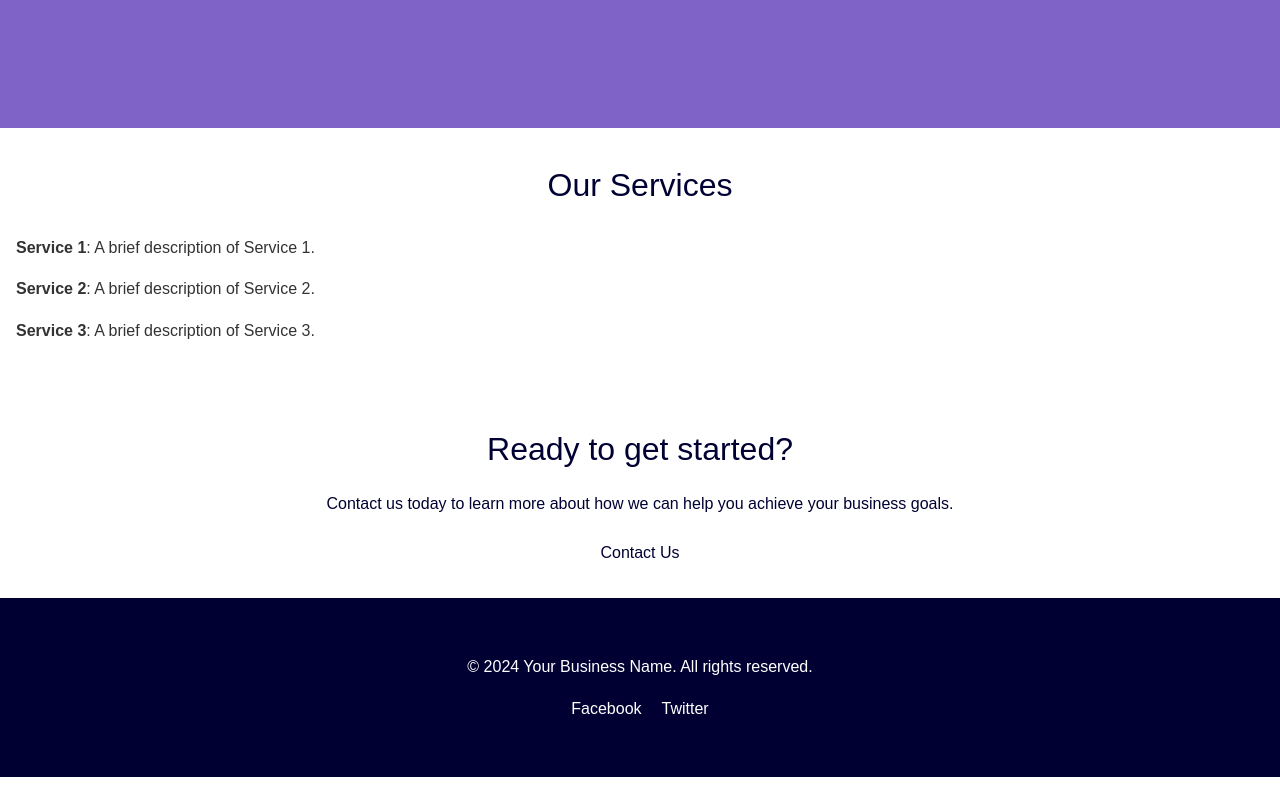
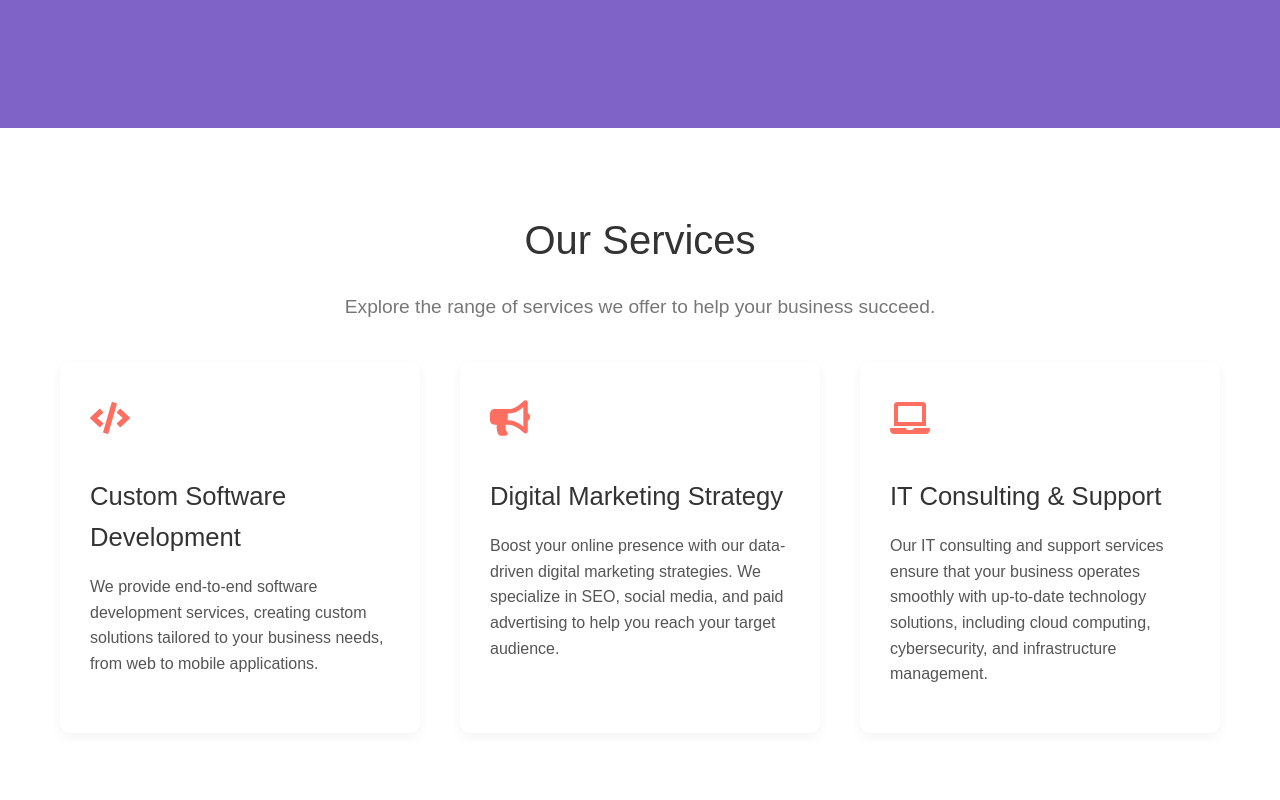
Before and after one commit to CustomCraft-Software-LLC/Website_SM, a Gatsby site: page / in a window 1280 px wide. Shown: the part 480-1280 px from the top of the page. Before the commit the page ends 1257 px from the top, so only its background shows below. Built offline with nearby package versions, Linux system fonts and the light colour scheme; Gatsby itself is replaced by a stand-in of ours.

Commit message:
services

```diff
--- a/package.json
+++ b/package.json
@@ -40,7 +40,8 @@
     "prettier": "^2.7.1",
     "react": "^18.3.1",
     "react-dom": "^18.3.1",
-    "react-helmet": "^6.1.0"
+    "react-helmet": "^6.1.0",
+    "react-icons": "^5.3.0"
   },
   "devDependencies": {
     "eslint": "^7.32.0",
--- a/src/components/Services.js
+++ b/src/components/Services.js
@@ -1,20 +1,49 @@
 import React from "react";
 import "../styles/services.css";
+import { FaCode, FaBullhorn, FaLaptop } from "react-icons/fa"; // Optional: Example icons
+
+const servicesData = [
+  {
+    title: "Custom Software Development",
+    description: "We provide end-to-end software development services, creating custom solutions tailored to your business needs, from web to mobile applications.",
+    icon: <FaCode />,
+  },
+  {
+    title: "Digital Marketing Strategy",
+    description: "Boost your online presence with our data-driven digital marketing strategies. We specialize in SEO, social media, and paid advertising to help you reach your target audience.",
+    icon: <FaBullhorn />,
+  },
+  {
+    title: "IT Consulting & Support",
+    description: "Our IT consulting and support services ensure that your business operates smoothly with up-to-date technology solutions, including cloud computing, cybersecurity, and infrastructure management.",
+    icon: <FaLaptop />,
+  },
+];
+
+const ServiceItem = ({ title, description, icon }) => (
+  <li className="service-item">
+    <div className="service-icon">{icon}</div>
+    <h3 className="service-title">{title}</h3>
+    <p className="service-description">{description}</p>
+  </li>
+);
 
 const Services = () => (
   <section className="services-section">
-    <h2 className="services-heading">Our Services</h2>
-    <ul className="services-list">
-      <li className="services-item">
-        <strong className="services-strong">Service 1</strong>: A brief description of Service 1.
-      </li>
-      <li className="services-item">
-        <strong className="services-strong">Service 2</strong>: A brief description of Service 2.
-      </li>
-      <li className="services-item">
-        <strong className="services-strong">Service 3</strong>: A brief description of Service 3.
-      </li>
-    </ul>
+    <div className="container">
+      <h2 className="section-heading">Our Services</h2>
+      <p className="section-description">Explore the range of services we offer to help your business succeed.</p>
+      <ul className="services-list">
+        {servicesData.map((service, index) => (
+          <ServiceItem
+            key={index}
+            title={service.title}
+            description={service.description}
+            icon={service.icon} // Adding icons here
+          />
+        ))}
+      </ul>
+    </div>
   </section>
 );
 
--- a/src/styles/services.css
+++ b/src/styles/services.css
@@ -1,19 +1,74 @@
 .services-section {
-    padding: 2rem 1rem;
+    padding: 60px 20px;
     background-color: #ffffff;
+    text-align: center;
   }
 
-.services-heading {
-    text-align: center;
-    margin-bottom: 1.5rem;
-}
+  .container {
+    max-width: 1200px;
+    margin: 0 auto;
+  }
 
-.services-list {
+  .section-heading {
+    font-size: 2.5rem;
+    color: #333;
+    margin-bottom: 20px;
+  }
+
+  .section-description {
+    font-size: 1.2rem;
+    color: #777;
+    margin-bottom: 40px;
+  }
+
+  .services-list {
+    display: flex;
+    flex-wrap: wrap;
+    justify-content: space-between;
+    gap: 30px;
     list-style: none;
     padding: 0;
     margin: 0;
-}
+  }
 
-.services-item {
-    margin: 1rem 0;
-}
+  .service-item {
+    background-color: #fff;
+    border-radius: 10px;
+    padding: 30px;
+    width: 100%;
+    max-width: 360px;
+    box-shadow: 0 4px 12px rgba(0, 0, 0, 0.05);
+    transition: transform 0.3s ease, box-shadow 0.3s ease;
+    text-align: left;
+  }
+
+  .service-item:hover {
+    transform: translateY(-10px);
+    box-shadow: 0 6px 18px rgba(0, 0, 0, 0.1);
+  }
+
+  .service-icon {
+    font-size: 2.5rem;
+    color: #ff6f61;
+    margin-bottom: 20px;
+  }
+
+  .service-title {
+    font-size: 1.6rem;
+    color: #333;
+    margin-bottom: 10px;
+  }
+
+  .service-description {
+    font-size: 1rem;
+    color: #555;
+    line-height: 1.6;
+  }
+
+  /* Media Queries */
+  @media (max-width: 768px) {
+    .services-list {
+      flex-direction: column;
+      align-items: center;
+    }
+  }
```
Also changed, not shown: 1 other file.
